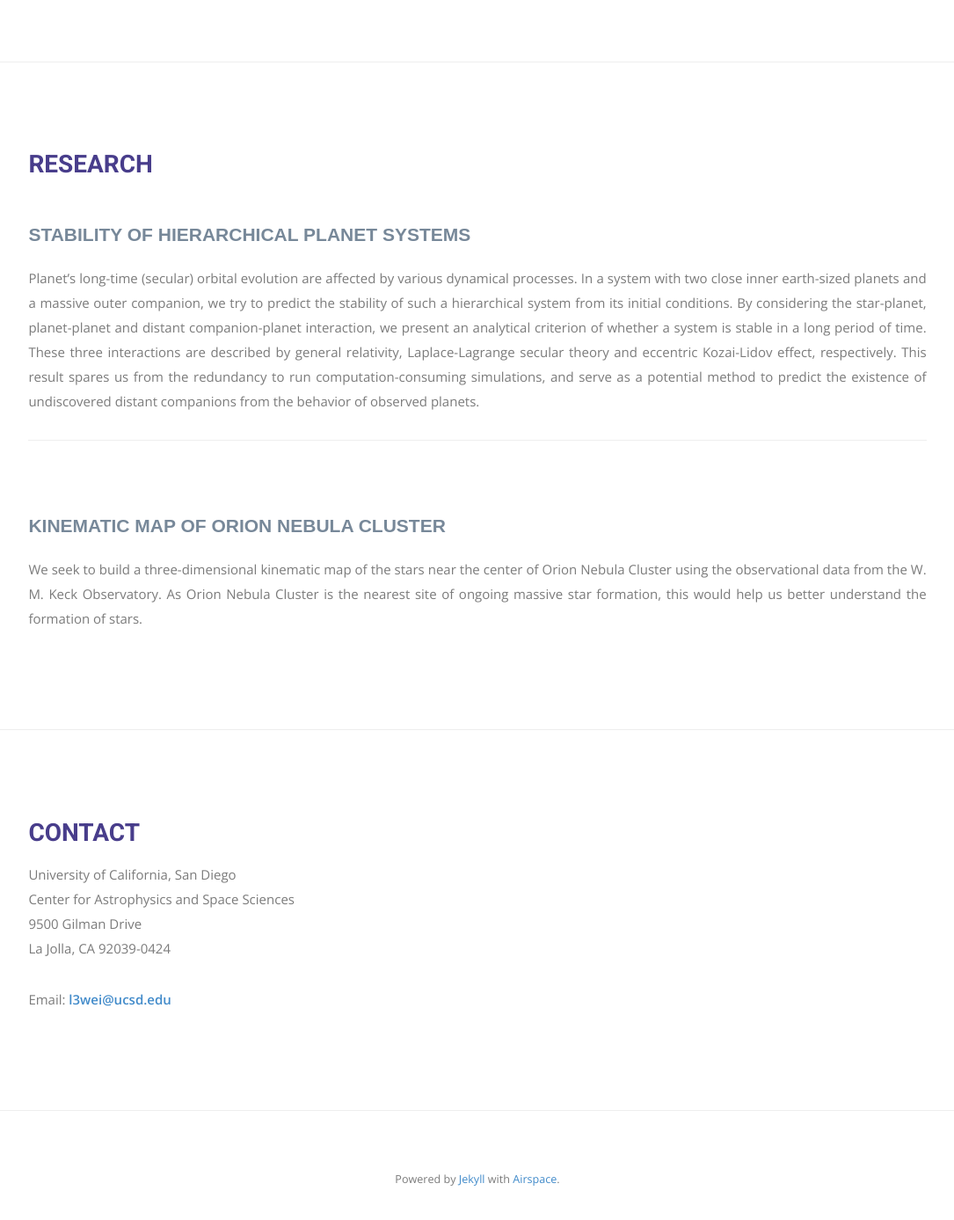
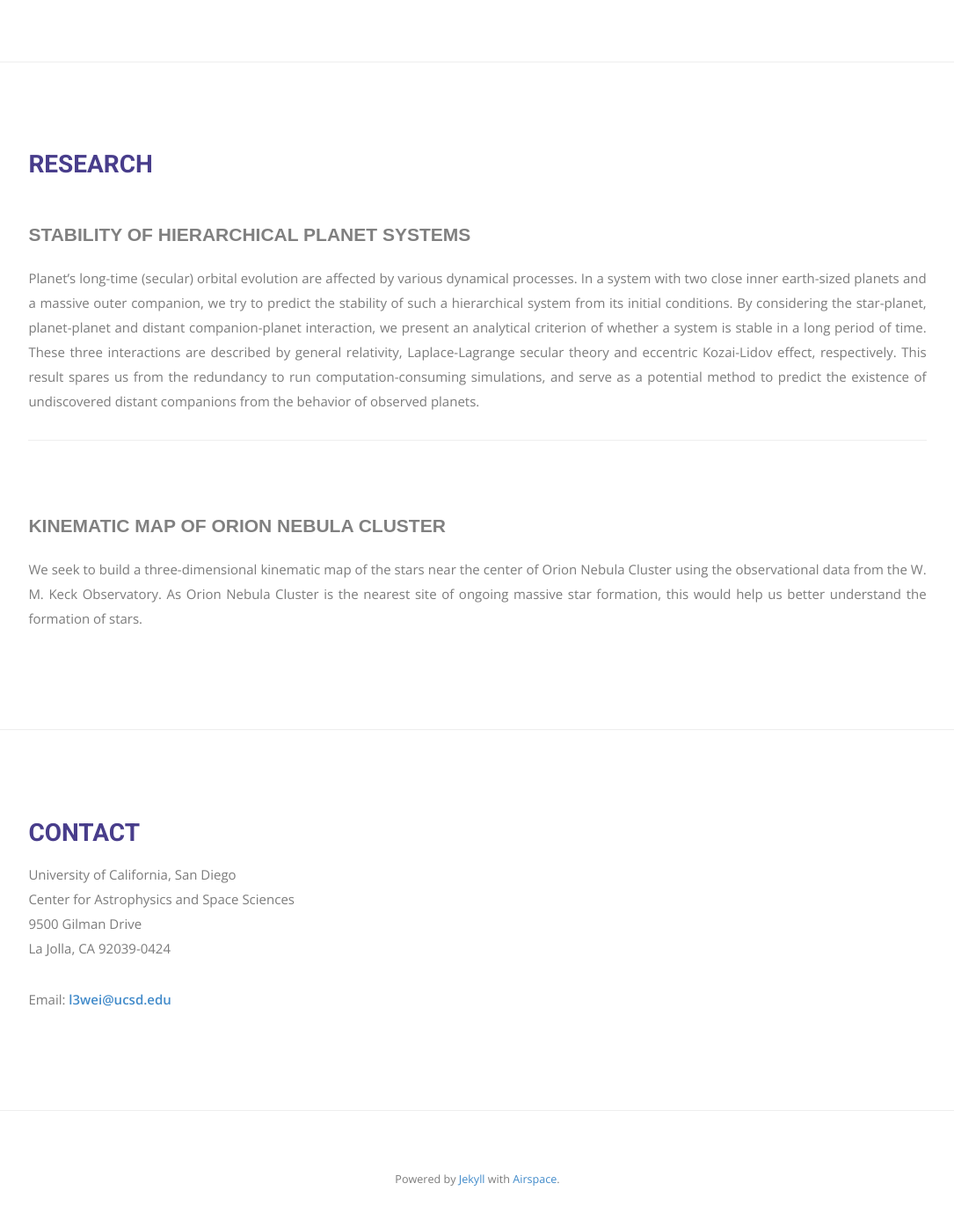
Before and after one commit to wei-lingfeng/lingfeng-wei.github.io, a Jekyll site: the page built from index.html, in a window 1280 px wide and 1400 px high, scrolled down 1148 px. Shown: the top 1387 px of the window at 88% size, without its empty margins (97-1182 px from the left). Built offline with Jekyll 4.4.1, drawn with Linux system fonts in a browser that asks for light colours; nearby versions of some CDN libraries; some web fonts are replaced.

Commit message:
Update airspace.css

```diff
--- a/css/airspace.css
+++ b/css/airspace.css
@@ -65,7 +65,7 @@ a:active {
   padding-top: 5%;
 }
 .research-title a{
-  color: lightslategray;
+  color: gray;
 }
 .research-title a:hover{
   color: darkgray;
```
